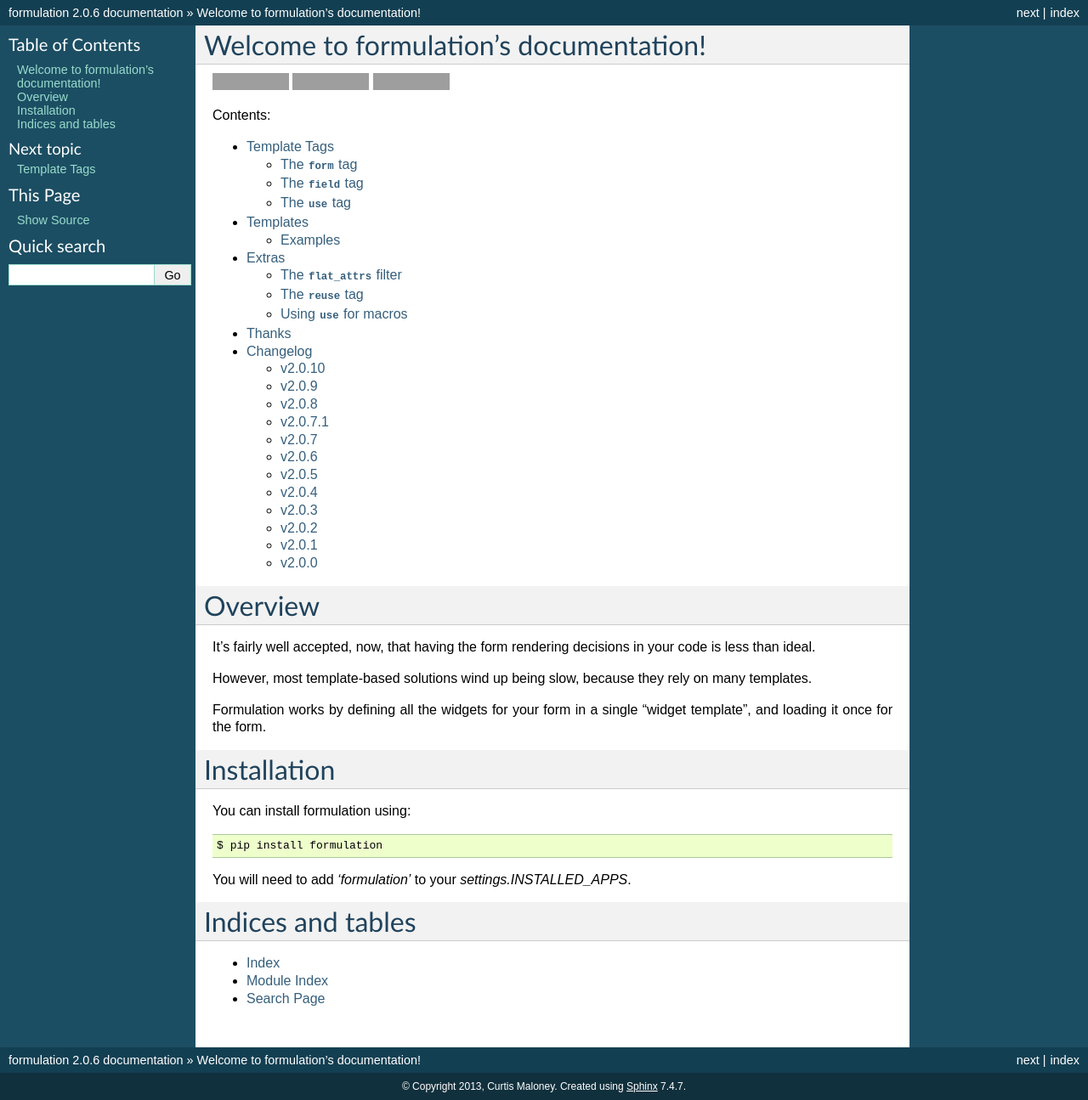
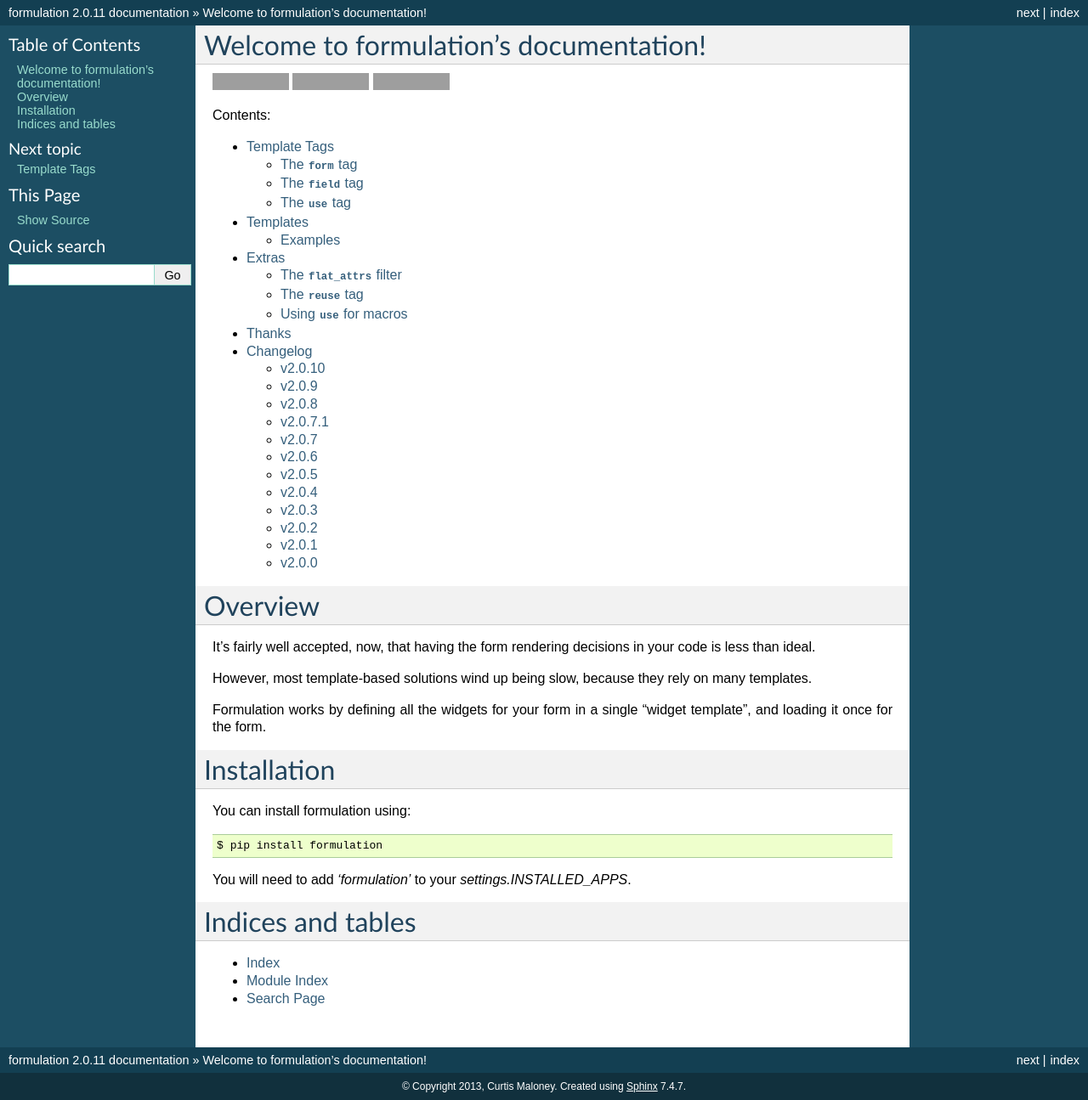
Before and after one commit to funkybob/formulation, a Sphinx documentation site: the page built from docs/index.rst, in a window 1280 px wide. Shown: the whole page at 85% size. Built offline with Sphinx 7.4.7, drawn with Linux system fonts in a browser that asks for light colours; grey boxes are pictures that could not be loaded.

Commit message:
Update version in docs

```diff
--- a/docs/conf.py
+++ b/docs/conf.py
@@ -50,7 +50,7 @@
 # The short X.Y version.
 version = '2.0'
 # The full version, including alpha/beta/rc tags.
-release = '2.0.6'
+release = '2.0.11'
 
 # The language for content autogenerated by Sphinx. Refer to documentation
 # for a list of supported languages.
```
